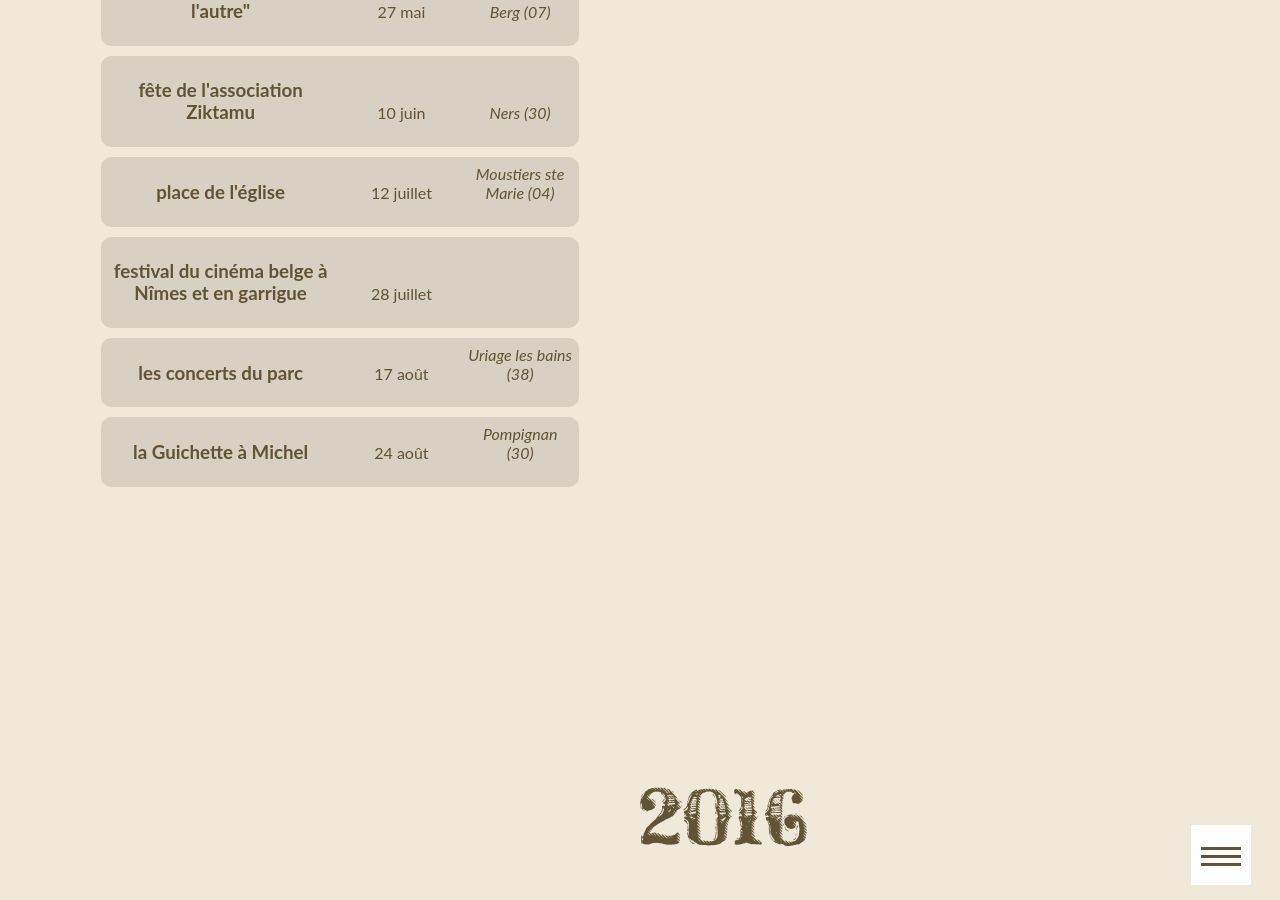
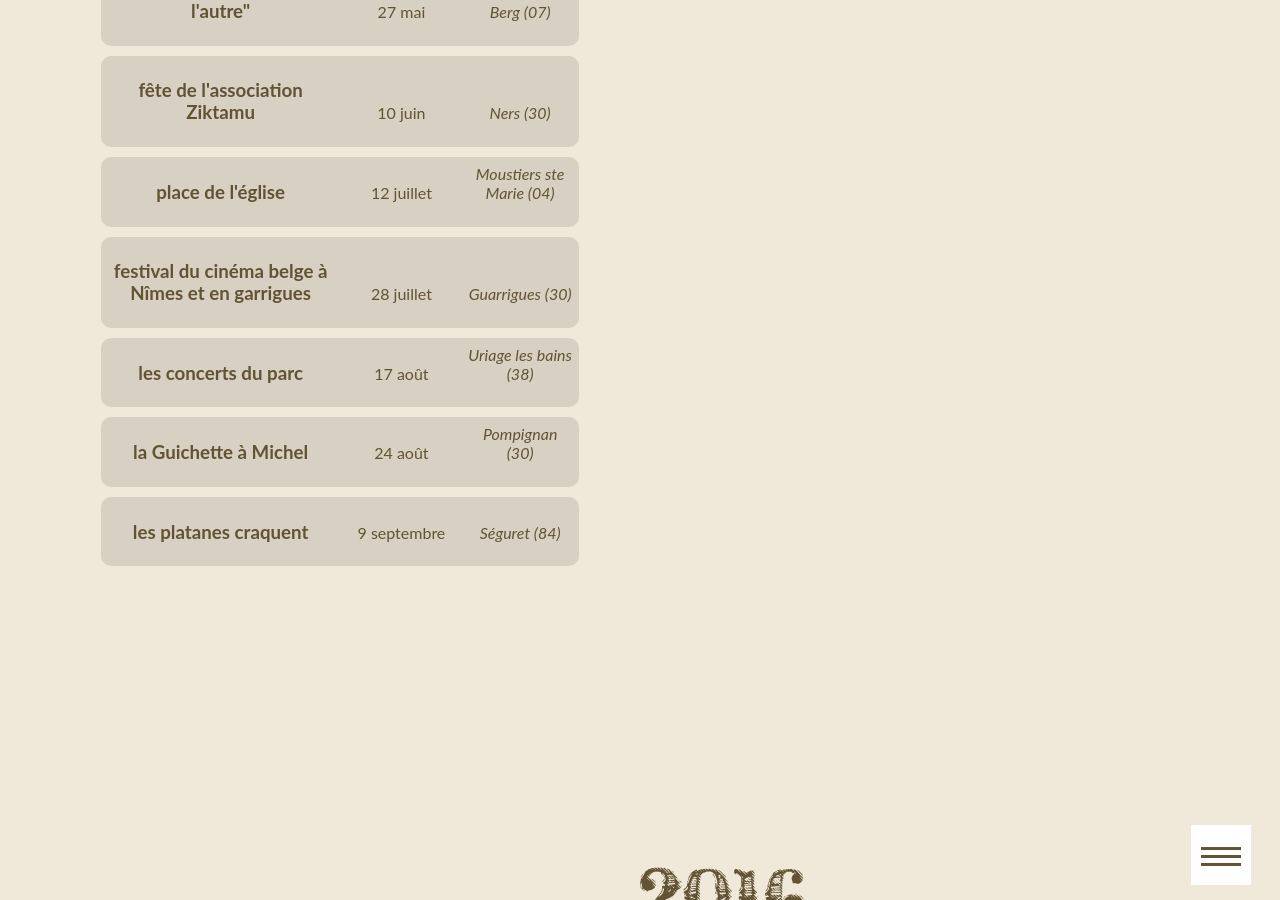
Before and after one commit to ftmftrs/ftmftrs.github.io, a Jekyll site: the page built from concert/index.html, in a window 1280 px wide and 900 px high, scrolled down 1757 px. Built offline with Jekyll 4.4.1, drawn with Linux system fonts in a browser that asks for light colours; Markdown is read by kramdown in place of the engine named in the settings; comment, search, counter and statistics services are not loaded.

Commit message:
Update concerts.yml

```diff
--- a/_data/concerts.yml
+++ b/_data/concerts.yml
@@ -46,9 +46,9 @@
       date: 12 juillet
       address: Moustiers ste Marie (04)
 
-    - title: festival du cinéma  belge à Nîmes et en garrigue
+    - title: festival du cinéma  belge à Nîmes et en garrigues
       date: 28 juillet
-      address:
+      address: Guarrigues (30)
 
     - title: les concerts du parc
       date: 17 août
@@ -57,6 +57,10 @@
     - title: la Guichette à Michel
       date: 24 août
       address: Pompignan (30)
+
+    - title: les platanes craquent
+      date: 9 septembre
+      address: Séguret (84)
 
 - name: 2016
   dates:
```
